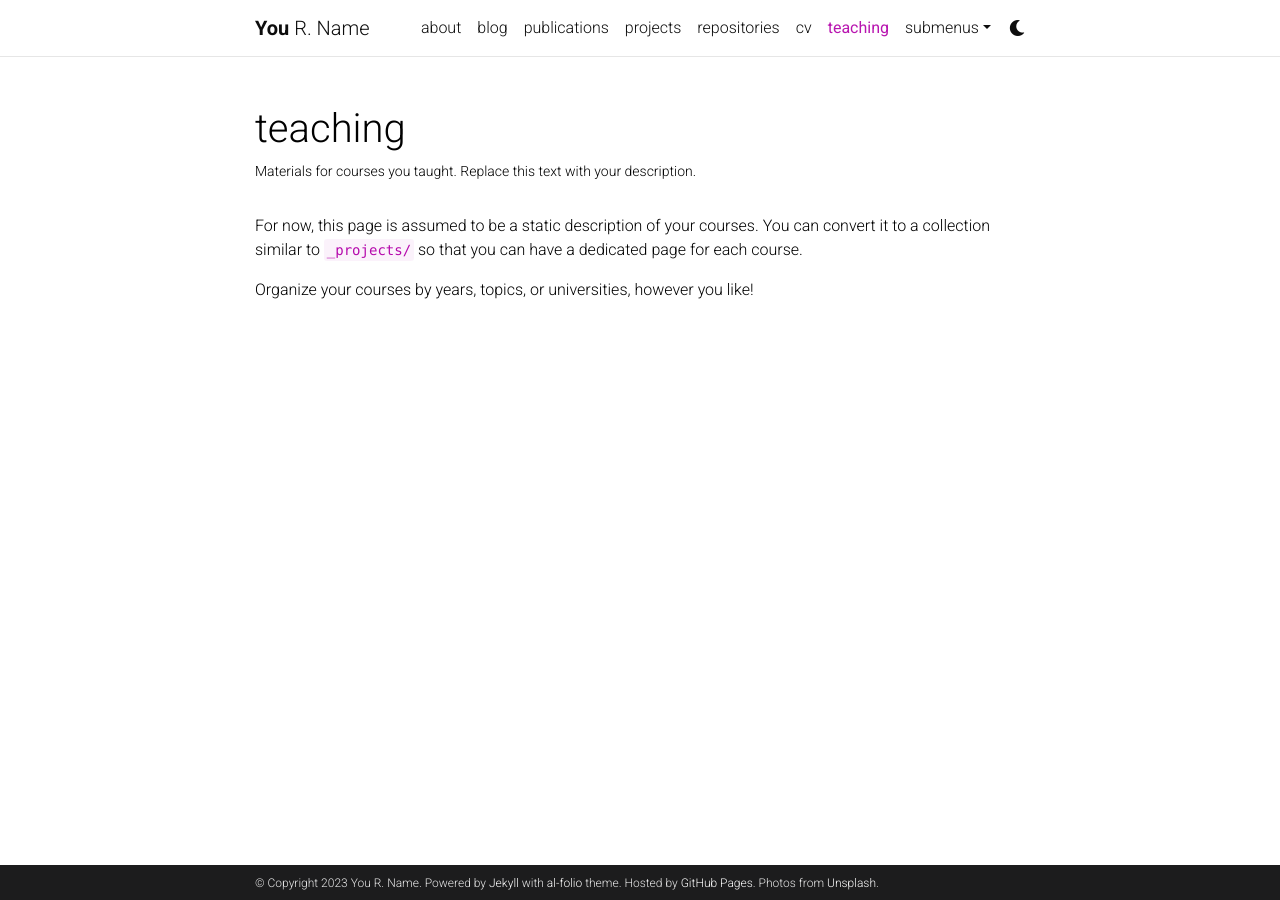
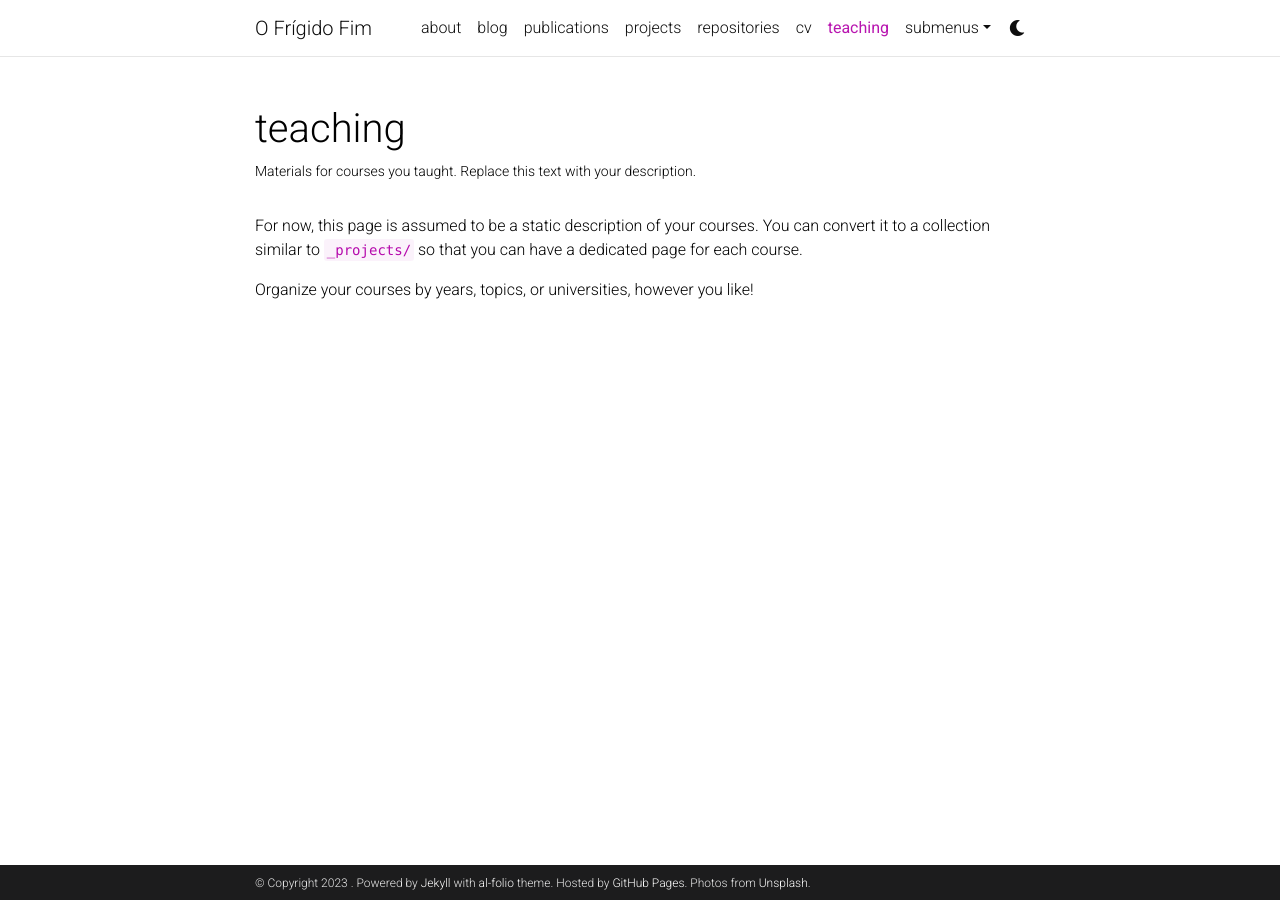
Before and after one commit to ofrigidofim/blog, a Jekyll site: the page built from _pages/teaching.md, in a window 1280 px wide. Built offline with Jekyll 4.4.1, drawn with Linux system fonts in a browser that asks for light colours; comment, search, counter and statistics services are not loaded; a style sheet for code colours, icons or effects is not loaded.

Commit message:
Update _config.yml

```diff
--- a/_config.yml
+++ b/_config.yml
@@ -2,18 +2,18 @@
 # Site settings
 # -----------------------------------------------------------------------------
 
-title: blank # the website title (if blank, full name will be used instead)
-first_name: You
-middle_name: R.
-last_name: Name
-email: you@example.com
+title: O Frígido Fim # the website title (if blank, full name will be used instead)
+first_name:
+middle_name:
+last_name:
+email:
 description: > # the ">" symbol means to ignore newlines until "footer_text:"
-  A simple, whitespace theme for academics. Based on [*folio](https://github.com/bogoli/-folio) design.
+  Crítica gelada e opinião sobre música.
 footer_text: >
   Powered by <a href="https://jekyllrb.com/" target="_blank">Jekyll</a> with <a href="https://github.com/alshedivat/al-folio">al-folio</a> theme.
   Hosted by <a href="https://pages.github.com/" target="_blank">GitHub Pages</a>.
   Photos from <a href="https://unsplash.com" target="_blank">Unsplash</a>.
-keywords: jekyll, jekyll-theme, academic-website, portfolio-website  # add your own keywords or leave empty
+keywords: # add your own keywords or leave empty
 
 lang: en # the language of your site (for example: en, fr, cn, ru, etc.)
 icon: ⚛️  # the emoji used as the favicon (alternatively, provide image name in /assets/img/)
```
